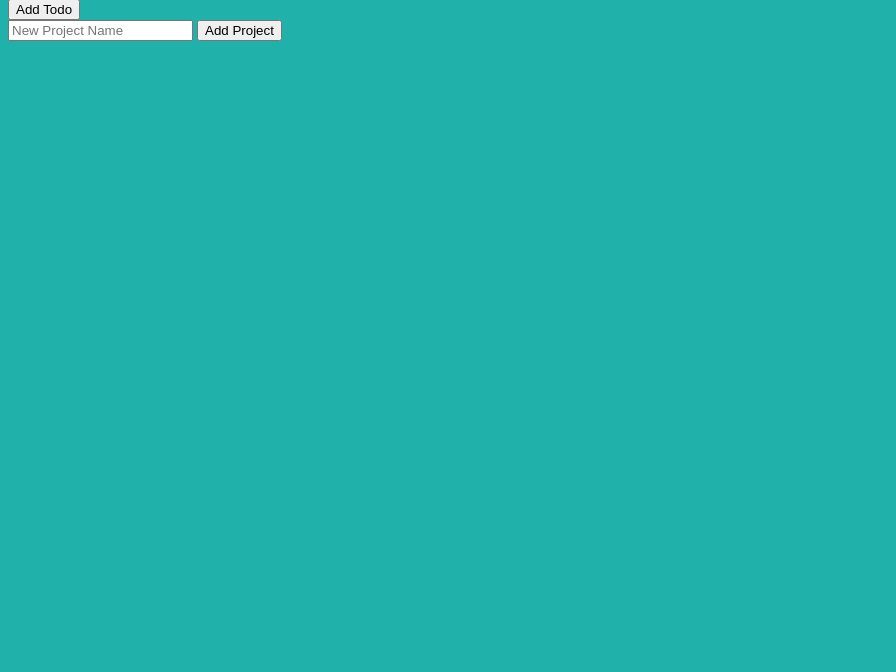
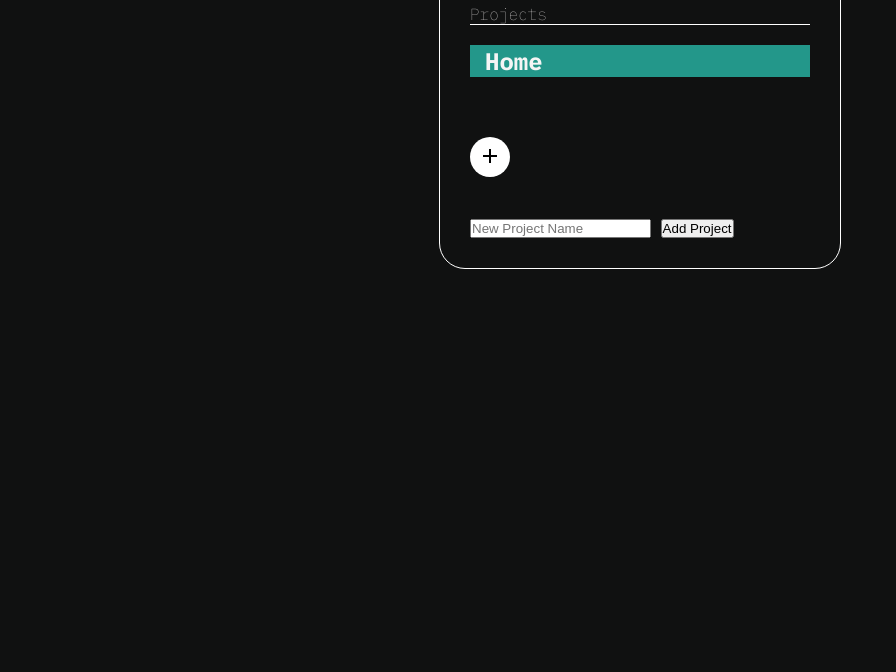
Before and after one commit to chezseashell/odin-todo-list, a website built with webpack: page src/template.html in a window 1280 px wide. Shown: the part 128-800 px from the top of the page, without its empty margins (0-896 px from the left). Built offline with nearby package versions, Linux system fonts and the light colour scheme.

Commit message:
added some initial styling and edited html template to improve hierarchy

```diff
--- a/src/styles.css
+++ b/src/styles.css
@@ -1,3 +1,73 @@
+
+
+@import url('https://fonts.googleapis.com/css2?family=IBM+Plex+Mono:ital,wght@0,100;0,200;0,300;0,400;0,500;0,600;0,700;1,100;1,200;1,300;1,400;1,500;1,600;1,700&display=swap');
+
+
+* {
+    margin: auto;
+    padding: 0;
+    box-sizing: border-box;
+}
+
 body {
-    background-color: lightseagreen;
+    max-width: 400px;
+    outline: 1px solid white;
+    border-radius: 25px;
+    padding: 30px;
+    margin-top: 40px;
+    background-color: #101111;
+    color: rgb(220, 217, 217);
+    font-size: 16px;
+    font-family: 'IBM Plex Mono', monospace, sans-serif;
+    font-weight: 100;
 }
+
+
+.material-symbols-outlined {
+  font-variation-settings:
+  'FILL' 0,
+  'wght' 400,
+  'GRAD' 0,
+  'opsz' 24
+}
+
+#add-todo-btn {
+    border-radius: 25px;
+    width:40px;
+    height: 40px;
+    margin: 40px 0 40px 0;
+    background-color: white;
+    border: none;
+
+}
+
+#projectHeader {
+    width: 100%;
+    margin-top: 20px;
+    border-bottom: 1px solid white;
+}
+
+.project:first-of-type {
+    margin-top: 20px;
+}
+
+.project {
+    margin-bottom: 20px;;
+}
+
+
+.project h2, .project ul {
+    margin-left:15px;
+    margin-bottom: 8px;
+}
+
+.project ul {
+    list-style: none ;
+}
+.project:hover {
+    background-color: #202222;
+}
+.project:has(> .active) {
+    color: rgb(245, 245, 245);
+    background-color: rgb(35, 151, 138);
+}
--- a/src/template.html
+++ b/src/template.html
@@ -3,13 +3,17 @@
 <head>
   <meta charset="UTF-8">
   <meta name="viewport" content="width=device-width, initial-scale=1.0">
+  <link rel="stylesheet" href="https://fonts.googleapis.com/css2?family=Material+Symbols+Outlined:opsz,wght,FILL,GRAD@20..48,100..700,0..1,-50..200&icon_names=add" />
   <title>Todo List</title>
 </head>
 <body>
   <div id="app">
     <h1>Todo List</h1>
+    <div id="projectHeader">Projects</div>
     <div id="project-todo-list"></div>
-    <button id="add-todo-btn">Add Todo</button>
+    <button id="add-todo-btn"><span id="addTodo" class="material-symbols-outlined">
+        add
+        </span></button>
     <div id="todo-form-container"></div>
     <form id="add-project-form">
       <input type="text" id="project-name" placeholder="New Project Name" required>
```
